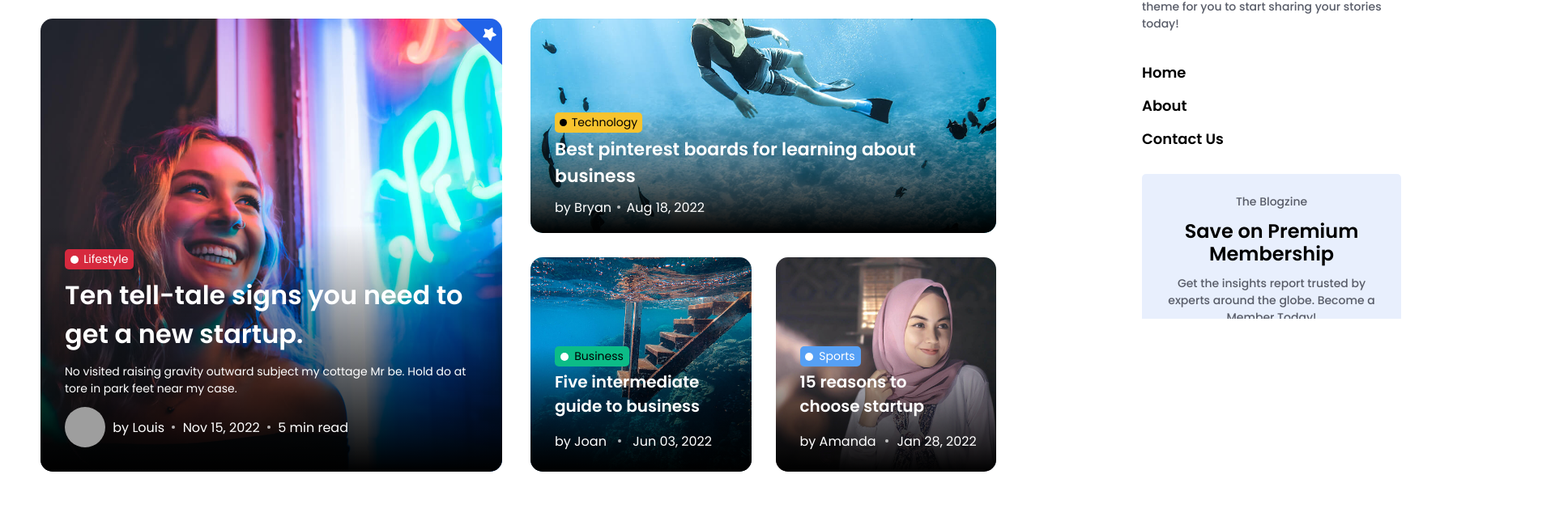
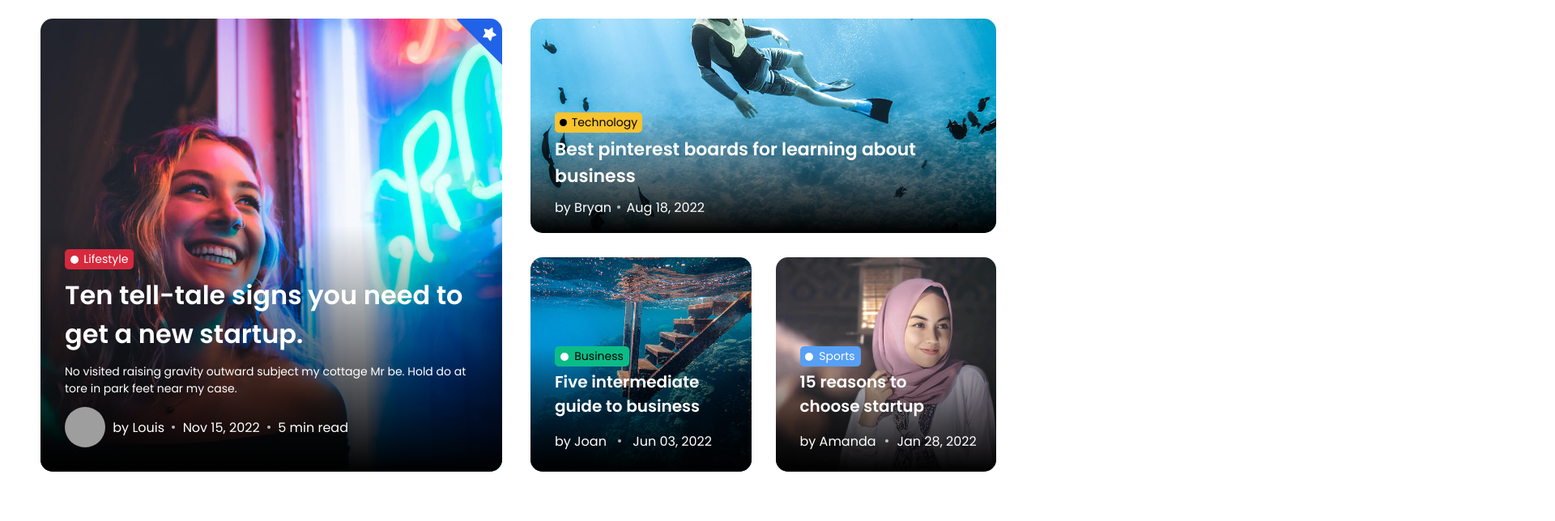
Before and after one commit to vivek-chauhan98/Blogzine-website, a plain HTML site: page index.html in a window 1280 px wide. Shown: the part 406-1050 px from the top of the page at 81% size, 1920 px wide, since content can reach past the window. Drawn offline with Linux system fonts and the light colour scheme; grey boxes are pictures that could not be loaded.

Commit message:
Update style.css

```diff
--- a/style.css
+++ b/style.css
@@ -364,7 +364,7 @@ body.side-bar-open{
     height: 100vh;
     top: 0;
     z-index: 3;
-    right: -500px;
+    right: -2100px;
     overflow-y: scroll;
     background-color: var(--background-color);
     transition: 0.4s;
```
